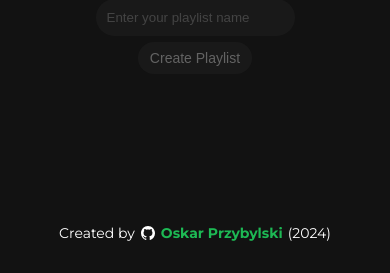
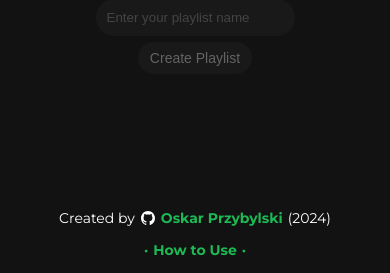
Before and after one commit to oskarprzybylski23/Discofy, a Flask app: page / in a window 390 px wide. Shown: the part 1284-1557 px from the top of the page. Before the commit the page ends 1525 px from the top, so only its background shows below. Run offline with Flask 3, Linux system fonts and the light colour scheme.

Commit message:
add demo link to footer section

```diff
--- a/App/static/styles.css
+++ b/App/static/styles.css
@@ -61,7 +61,9 @@ header {
 footer {
     width: 100%;
     display: flex;
+    gap: 6px;
     justify-content: center;
+    align-items: center;
     height: 35px;
     bottom: 0;
     font-size: 14px;
@@ -451,4 +453,9 @@ a:hover {
         align-items: center;
         gap: 6px;
     }
+
+    footer {
+        flex-direction: column;
+        gap: 0px;
+    }
 }
--- a/App/templates/index.html
+++ b/App/templates/index.html
@@ -76,6 +76,9 @@
     <div>
       <span>Created by <a class="footer-link" href="//github.com/oskarprzybylski23" target="_blank"><img class="icon" src="static/gitHub_icon.svg" alt="GitHub Icon">Oskar Przybylski</a> (2024)</span>
     </div>
+    <a class="footer-link" target="_blank" href="https://www.loom.com/share/e11a4cab0b6f43749151b7ffd11d150b">
+      <p>·</p><p>How to Use</p><p>·</p>
+    </a>
 
   </footer>
   <template id="folderTemplate">
```
